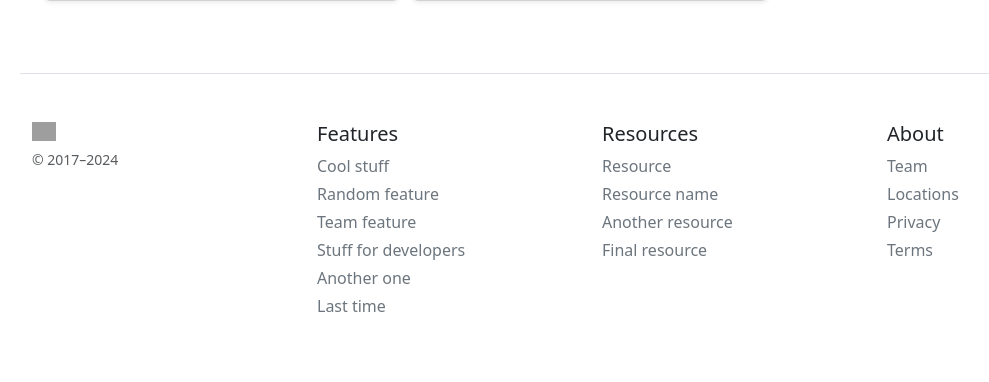
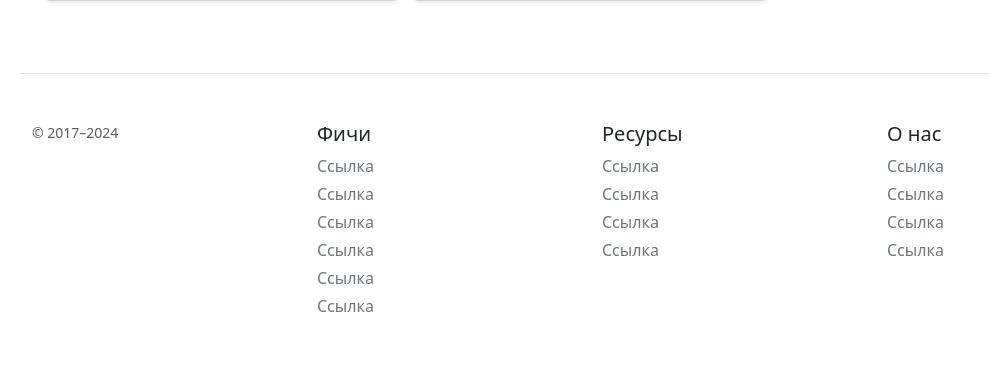
Before and after one commit to gregory1175/mini_php_app, a PHP site: page / in a window 1280 px wide. Shown: the part 1235-1617 px from the top of the page, without its empty margins (50-1039 px from the left). Run offline with PHP 8.4, Linux system fonts and the light colour scheme; grey boxes are pictures that could not be loaded.

Commit message:
Добавлен базовый функционал и навигация

```diff
--- a/blocks/footer.php
+++ b/blocks/footer.php
@@ -1,36 +1,35 @@
 <footer class="container pt-4 my-md-5 pt-md-5 border-top">
     <div class="row">
       <div class="col-12 col-md">
-        <img class="mb-2" src="/docs/5.3/assets/brand/bootstrap-logo.svg" alt="" width="24" height="19">
         <small class="d-block mb-3 text-body-secondary">© 2017–2024</small>
       </div>
       <div class="col-6 col-md">
-        <h5>Features</h5>
+        <h5>Фичи</h5>
         <ul class="list-unstyled text-small">
-          <li class="mb-1"><a class="link-secondary text-decoration-none" href="#">Cool stuff</a></li>
-          <li class="mb-1"><a class="link-secondary text-decoration-none" href="#">Random feature</a></li>
-          <li class="mb-1"><a class="link-secondary text-decoration-none" href="#">Team feature</a></li>
-          <li class="mb-1"><a class="link-secondary text-decoration-none" href="#">Stuff for developers</a></li>
-          <li class="mb-1"><a class="link-secondary text-decoration-none" href="#">Another one</a></li>
-          <li class="mb-1"><a class="link-secondary text-decoration-none" href="#">Last time</a></li>
+          <li class="mb-1"><a class="link-secondary text-decoration-none" href="#">Ссылка</a></li>
+          <li class="mb-1"><a class="link-secondary text-decoration-none" href="#">Ссылка</a></li>
+          <li class="mb-1"><a class="link-secondary text-decoration-none" href="#">Ссылка</a></li>
+          <li class="mb-1"><a class="link-secondary text-decoration-none" href="#">Ссылка</a></li>
+          <li class="mb-1"><a class="link-secondary text-decoration-none" href="#">Ссылка</a></li>
+          <li class="mb-1"><a class="link-secondary text-decoration-none" href="#">Ссылка</a></li>
         </ul>
       </div>
       <div class="col-6 col-md">
-        <h5>Resources</h5>
+        <h5>Ресурсы</h5>
         <ul class="list-unstyled text-small">
-          <li class="mb-1"><a class="link-secondary text-decoration-none" href="#">Resource</a></li>
-          <li class="mb-1"><a class="link-secondary text-decoration-none" href="#">Resource name</a></li>
-          <li class="mb-1"><a class="link-secondary text-decoration-none" href="#">Another resource</a></li>
-          <li class="mb-1"><a class="link-secondary text-decoration-none" href="#">Final resource</a></li>
+          <li class="mb-1"><a class="link-secondary text-decoration-none" href="#">Ссылка</a></li>
+          <li class="mb-1"><a class="link-secondary text-decoration-none" href="#">Ссылка</a></li>
+          <li class="mb-1"><a class="link-secondary text-decoration-none" href="#">Ссылка</a></li>
+          <li class="mb-1"><a class="link-secondary text-decoration-none" href="#">Ссылка</a></li>
         </ul>
       </div>
       <div class="col-6 col-md">
-        <h5>About</h5>
+        <h5>О нас</h5>
         <ul class="list-unstyled text-small">
-          <li class="mb-1"><a class="link-secondary text-decoration-none" href="#">Team</a></li>
-          <li class="mb-1"><a class="link-secondary text-decoration-none" href="#">Locations</a></li>
-          <li class="mb-1"><a class="link-secondary text-decoration-none" href="#">Privacy</a></li>
-          <li class="mb-1"><a class="link-secondary text-decoration-none" href="#">Terms</a></li>
+          <li class="mb-1"><a class="link-secondary text-decoration-none" href="#">Ссылка</a></li>
+          <li class="mb-1"><a class="link-secondary text-decoration-none" href="#">Ссылка</a></li>
+          <li class="mb-1"><a class="link-secondary text-decoration-none" href="#">Ссылка</a></li>
+          <li class="mb-1"><a class="link-secondary text-decoration-none" href="#">Ссылка</a></li>
         </ul>
       </div>
     </div>
--- a/blocks/header.php
+++ b/blocks/header.php
@@ -4,10 +4,16 @@
         <span class="fs-4">Gr1175</span>
     </a>
     <nav>
-    <ul class="nav nav-pills">
-        <li class="nav-item"><a href="#" class="nav-link active" aria-current="page">Главная</a></li>
-        <li class="nav-item"><a href="#" class="nav-link">Контакты</a></li>
-    </ul>
+        <ul class="nav nav-pills">
+            <li class="nav-item"><a href="/" class="nav-link active" aria-current="page">Главная</a></li>
+            <li class="nav-item"><a href="/about.php" class="nav-link">Контакты</a></li>
+        </ul>
     </nav>
-    <a class="btn btn-outline-primary" href="#">Войти</a>
+    <?php
+    if (isset($_COOKIE['user']) && $_COOKIE['user'] == 'true'):
+    ?>
+        <a class="btn btn-outline-primary" href="/auth.php">Кабинет пользователя</a>
+    <?php else: ?>
+        <a class="btn btn-outline-primary" href="/auth.php">Войти</a>
+    <?php endif; ?>
 </header>
--- a/index.php
+++ b/index.php
@@ -8,8 +8,6 @@
     <title>PHP web site</title>
 </head>
 <?php require "blocks/header.php"?>
-
-
 
   <main class="container mt-5">
     <h3>Наши статьи</h3>
```
Also changed, not shown: 404.php (added, +18 -0 lines), auth.php (added, +10 -0 lines), check.php (+35 -2 lines), .htaccess (added).
